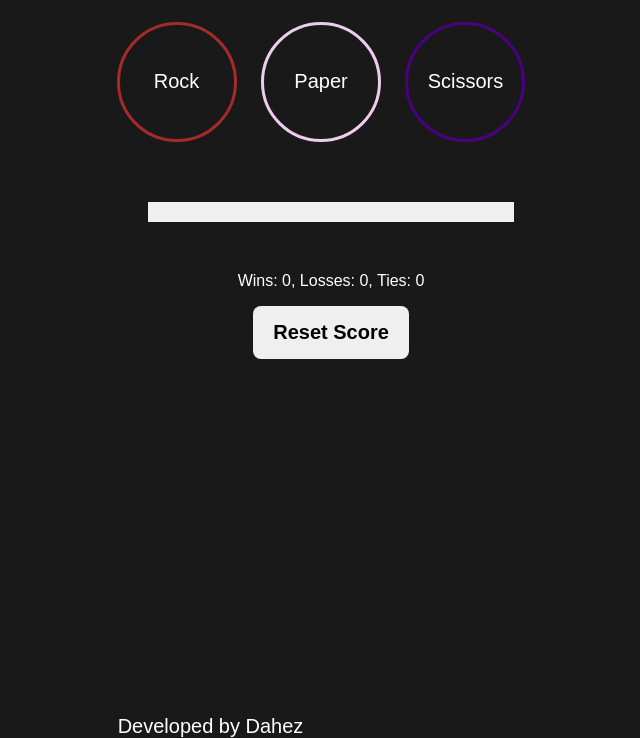
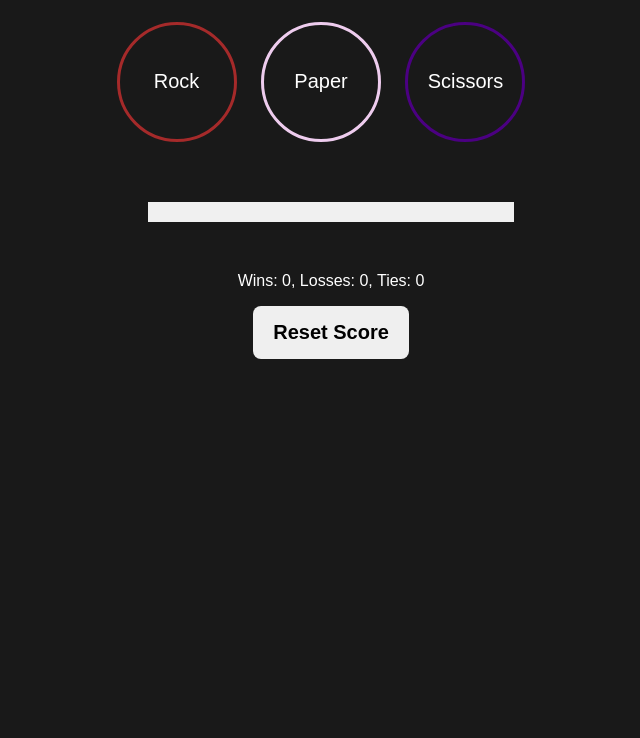
Before and after one commit to danielnatics/rps, a plain HTML site: page index.html in a window 1280 px wide. Shown: the part 62-800 px from the top of the page, without its empty margins (309-949 px from the left). Drawn offline with Linux system fonts and the light colour scheme.

Commit message:
Update index.html

```diff
--- a/index.html
+++ b/index.html
@@ -29,7 +29,7 @@
     <button class="reset-button" onclick="resetScore()">Reset Score</button>
    <p id="text" style="display: none;">Rock paper scissors</p>
 
-<footer>Developed by Dahez</footer>
+
     <script src="rockpaperscissors.js"></script>
   </body>
 </html>
```
